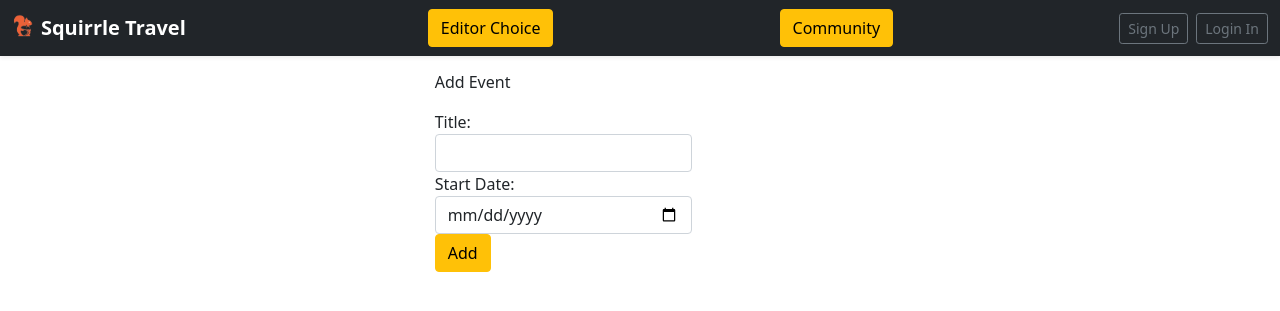
After one commit to Jiaxinl7/squirrel-travel, a Django app: page /manager/add_event/1 in a window 1280 px wide. The commit adds this page. Shown: the top 311 px of the page. Run offline with Django 3.2, Linux system fonts and the light colour scheme.

Commit message:
add/delete event for manager

```diff
--- /dev/null
+++ b/manager/templates/manager/add_event.html
@@ -0,0 +1,37 @@
+<!doctype html>
+<html lang="en">
+  <head>
+    <!-- Required meta tags -->
+    <meta charset="utf-8">
+    <meta name="viewport" content="width=device-width, initial-scale=1">
+
+    <!-- Bootstrap CSS -->
+    <link href="https://cdn.jsdelivr.net/npm/bootstrap@5.1.3/dist/css/bootstrap.min.css" rel="stylesheet" integrity="sha384-1BmE4kWBq78iYhFldvKuhfTAU6auU8tT94WrHftjDbrCEXSU1oBoqyl2QvZ6jIW3" crossorigin="anonymous">
+
+    <title>Manager</title>
+  </head>
+  <body>
+    {% include 'manager/navbar.html' %}
+    <div class="container" style="padding-top: 70px;"></div>
+      <div class="row">
+        <div class="col-6 offset-md-4">
+        <p>Add Event</p>
+        <div class="input-group">
+          <form action='#' method="POST" >
+              {% csrf_token %}
+              <label for="title">Title:</label>
+              <input type="text" name="title" class="form-control" />
+              <label for="date">Start Date:</label>
+              <input type="date" name="date" class="form-control" />
+              <button class="btn btn-warning" type="submit">Add</button>
+
+          </form>
+        </div>
+        </div>
+      </div>
+    </div>
+
+
+    <script src="https://cdn.jsdelivr.net/npm/bootstrap@5.1.3/dist/js/bootstrap.bundle.min.js" integrity="sha384-ka7Sk0Gln4gmtz2MlQnikT1wXgYsOg+OMhuP+IlRH9sENBO0LRn5q+8nbTov4+1p" crossorigin="anonymous"></script>
+  </body>
+</html>
--- a/manager/urls.py
+++ b/manager/urls.py
@@ -15,7 +15,7 @@ urlpatterns = [
     path('search/delete_dine/<int:did>/', views.delete_dine, name='delete_dine'),
     path('search/edit_dine/<int:did>/', views.edit_dine, name='edit_dine'),
     path('myplan/<slug:mode>', views.myplan, name='myplan'),
-    path('add_event', views.add_event, name='add_event'),
+    path('add_event/<int:pid>', views.add_event, name='add_event'),
     path('edit_event/<int:eid>', views.edit_event, name='edit_event'),
-
+    path('delete_event/<int:eid>', views.delete_event, name='delete_event')
 ] + static(settings.STATIC_URL, document_root=settings.STATIC_ROOT)
--- a/manager/views.py
+++ b/manager/views.py
@@ -1,6 +1,7 @@
 from django.db.models.aggregates import Count
 from django.http.request import HttpRequest
 from django.http.response import HttpResponse
+from django.http import HttpResponseRedirect
 from django.shortcuts import render
 from .models import City, Place, NRestaurant, Event
 from timeline.models import Visit, Dine
@@ -77,7 +78,7 @@ def place(request, pid):
         return render(request, 'manager/place.html',
         {'place': place, 'events': events, 'date': date, 'start_time': start_time, 'end_time': end_time})
 
-    return render(request, 'manager/place.html', {'place': place, 'events': events})
+    return render(request, 'manager/place.html', {'place': place, 'events': events, 'pid': pid})
 
 
 
@@ -164,7 +165,6 @@ def edit_visit(request,vid):
             cursor.execute("UPDATE visit SET date = %s , start_time=%s , end_time=%s, public = %s, review = %s, v_rate=%s,transport_fee=%s, v_cost=%s  WHERE vid = %s",
             [date, start_time, end_time, public, review, stars,trans,spend, vid])
             cursor.fetchone()
-        return render(request, 'manager/index.html')
     return render(request, 'manager/edit_visit.html', {'place':place})
 
 def delete_dine(request, did):
@@ -252,7 +252,13 @@ def myplan(request, mode):
     #     print(plans[d[0]])
     return render(request, 'manager/myplan.html', {'plans': plans, 'mode': 1 if mode=='all' else 0})
 
-def add_event(request):
+def add_event(request, pid):
+    if request.method == 'POST':
+        with connection.cursor() as cursor:
+            cursor.execute("INSERT INTO event (title, start_date, pid) VALUES (%s, %s, %s)",
+            [request.POST['title'],request.POST['date'], pid])
+        print('add successful!')
+        return HttpResponseRedirect('/manager/search/place/%s/' % pid)
     return render(request,'manager/add_event.html')
 
 def edit_event(request, eid):
@@ -272,3 +278,11 @@ def edit_event(request, eid):
         event['start_date'] = request.POST['date']
 
     return render(request,'manager/edit_event.html', {'event': event})
+
+def delete_event(request, eid):
+    with connection.cursor() as cursor:
+        cursor.execute("select pid from event where eid = %s", [eid])
+        pid = cursor.fetchone()
+    with connection.cursor() as cursor:
+        cursor.execute("DELETE FROM event WHERE eid= %s", [eid])
+    return HttpResponseRedirect('/manager/search/place/%s/' % pid)
```
Also changed, not shown: manager/templates/manager/place.html (+14 -0 lines).
